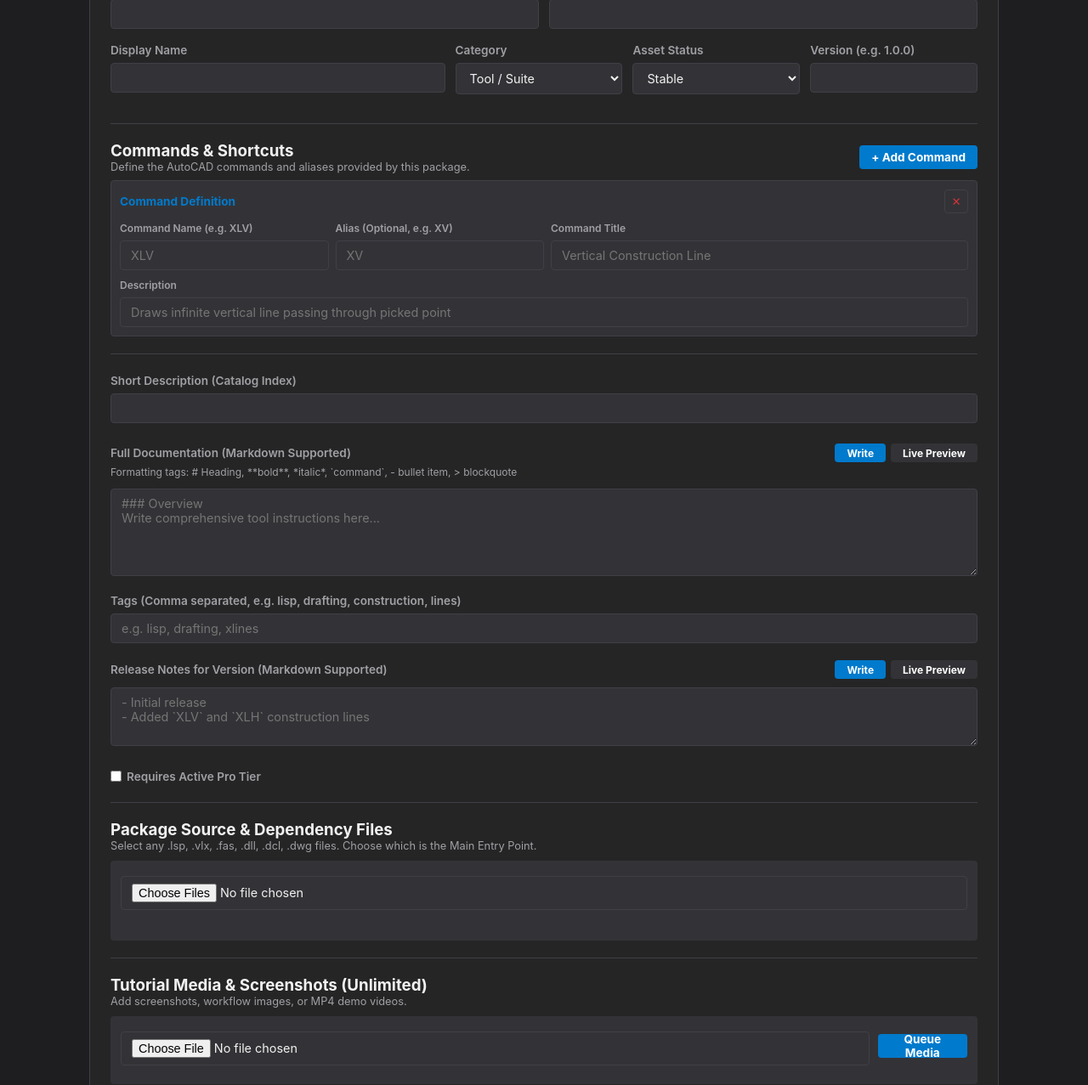
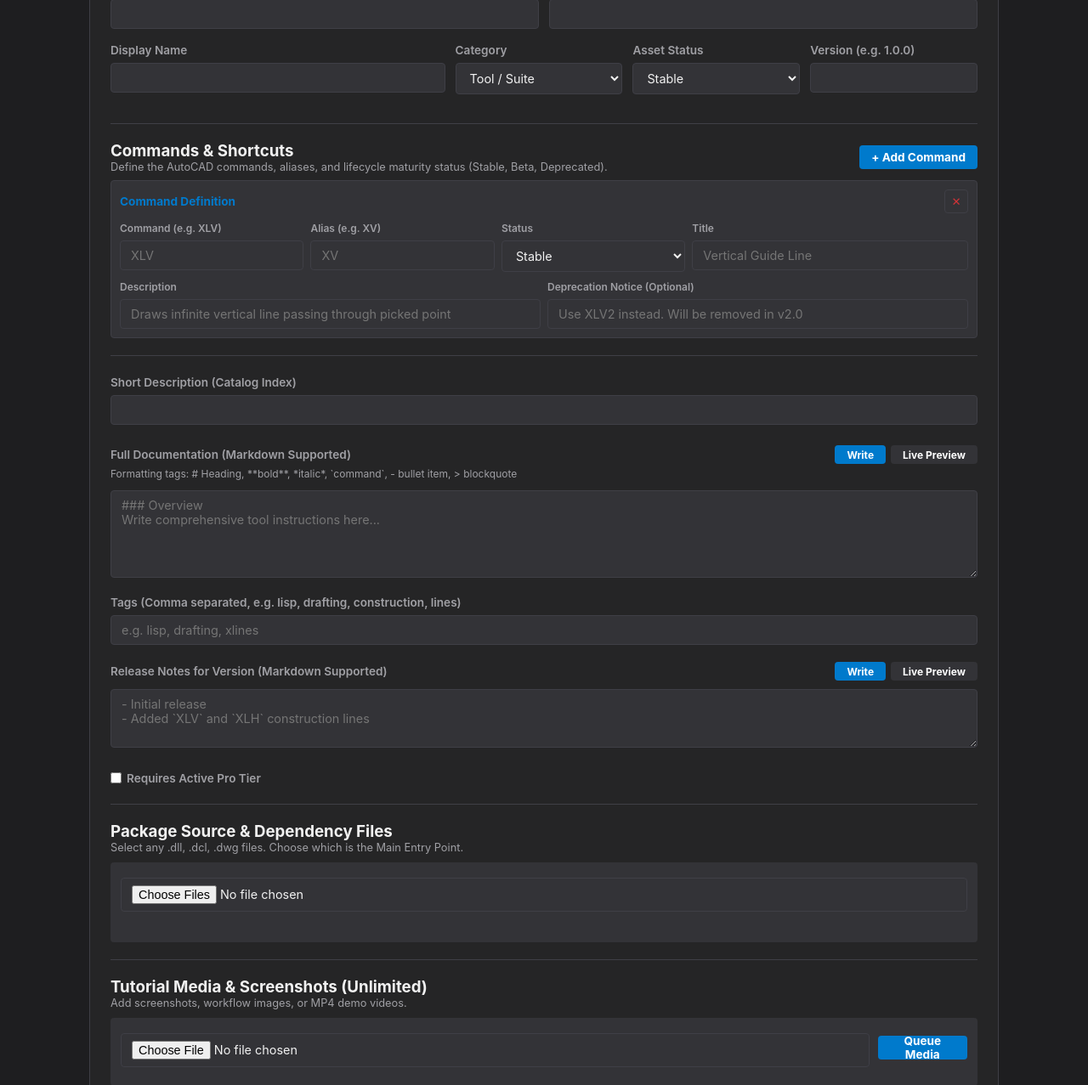
Before and after one commit to KAALK-Studio/KAALK-mainServer, a FastAPI app: template app/templates/admin/publish.html in a window 1280 px wide. Shown: the part 215-1492 px from the top of the page at 85% size. Run offline with FastAPI, Linux system fonts and the light colour scheme; the template is opened without the code that fills it, so the values that code supplies are empty.

Commit message:
Update publish.html

```diff
--- a/app/templates/admin/publish.html
+++ b/app/templates/admin/publish.html
@@ -59,7 +59,7 @@
         <div style="display: flex; justify-content: space-between; align-items: center; margin-bottom: 8px;">
             <div>
                 <h3>Commands & Shortcuts</h3>
-                <p style="color: var(--muted); font-size: 0.8rem;">Define the AutoCAD commands and aliases provided by this package.</p>
+                <p style="color: var(--muted); font-size: 0.8rem;">Define the AutoCAD commands, aliases, and lifecycle maturity status (Stable, Beta, Deprecated).</p>
             </div>
             <button type="button" class="btn" onclick="addCommandRow()">+ Add Command</button>
         </div>
@@ -113,7 +113,7 @@
         <hr style="border: 0; border-top: 1px solid var(--border); margin: 20px 0;">
 
         <h3>Package Source & Dependency Files</h3>
-        <p style="color: var(--muted); font-size: 0.8rem; margin-bottom: 10px;">Select any .lsp, .vlx, .fas, .dll, .dcl, .dwg files. Choose which is the Main Entry Point.</p>
+        <p style="color: var(--muted); font-size: 0.8rem; margin-bottom: 10px;">Select any .dll, .dcl, .dwg files. Choose which is the Main Entry Point.</p>
 
         <div style="background: var(--surface-alt); padding: 12px; border-radius: 4px; margin-bottom: 12px;">
             <input type="file" id="sourcePicker" multiple>
@@ -205,7 +205,7 @@ function toggleRelTab(mode) {
 
 const commandsContainer = document.getElementById('commandsContainer');
 
-function addCommandRow(command = '', alias = '', title = '', description = '') {
+function addCommandRow(command = '', alias = '', title = '', status = 'stable', description = '', deprecationNotice = '') {
     const row = document.createElement('div');
     row.className = 'command-row';
     row.style = 'background: var(--surface-alt); padding: 10px; border: 1px solid var(--border); border-radius: 4px;';
@@ -214,23 +214,37 @@ function addCommandRow(command = '', alias = '', title = '', description = '') {
             <span style="font-weight: bold; font-size: 0.85rem; color: var(--accent);">Command Definition</span>
             <button type="button" onclick="this.closest('.command-row').remove();" class="btn-icon" style="color: var(--danger);">✕</button>
         </div>
-        <div style="display: grid; grid-template-columns: 1fr 1fr 2fr; gap: 8px; margin-bottom: 6px;">
+        <div style="display: grid; grid-template-columns: 1fr 1fr 1fr 1.5fr; gap: 8px; margin-bottom: 6px;">
             <div>
-                <label style="font-size: 0.75rem;">Command Name (e.g. XLV)</label>
+                <label style="font-size: 0.75rem;">Command (e.g. XLV)</label>
                 <input type="text" class="cmd-name" value="${command}" placeholder="XLV" required style="margin-bottom: 0;">
             </div>
             <div>
-                <label style="font-size: 0.75rem;">Alias (Optional, e.g. XV)</label>
+                <label style="font-size: 0.75rem;">Alias (e.g. XV)</label>
                 <input type="text" class="cmd-alias" value="${alias}" placeholder="XV" style="margin-bottom: 0;">
             </div>
             <div>
-                <label style="font-size: 0.75rem;">Command Title</label>
-                <input type="text" class="cmd-title" value="${title}" placeholder="Vertical Construction Line" style="margin-bottom: 0;">
+                <label style="font-size: 0.75rem;">Status</label>
+                <select class="cmd-status" style="margin-bottom: 0;">
+                    <option value="stable" ${status === 'stable' ? 'selected' : ''}>Stable</option>
+                    <option value="beta" ${status === 'beta' ? 'selected' : ''}>Beta (Experimental)</option>
+                    <option value="deprecated" ${status === 'deprecated' ? 'selected' : ''}>Deprecated</option>
+                </select>
+            </div>
+            <div>
+                <label style="font-size: 0.75rem;">Title</label>
+                <input type="text" class="cmd-title" value="${title}" placeholder="Vertical Guide Line" style="margin-bottom: 0;">
             </div>
         </div>
-        <div>
-            <label style="font-size: 0.75rem;">Description</label>
-            <input type="text" class="cmd-desc" value="${description}" placeholder="Draws infinite vertical line passing through picked point" style="margin-bottom: 0;">
+        <div style="display: grid; grid-template-columns: 1fr 1fr; gap: 8px;">
+            <div>
+                <label style="font-size: 0.75rem;">Description</label>
+                <input type="text" class="cmd-desc" value="${description}" placeholder="Draws infinite vertical line passing through picked point" style="margin-bottom: 0;">
+            </div>
+            <div>
+                <label style="font-size: 0.75rem;">Deprecation Notice (Optional)</label>
+                <input type="text" class="cmd-dep-notice" value="${deprecationNotice}" placeholder="Use XLV2 instead. Will be removed in v2.0" style="margin-bottom: 0;">
+            </div>
         </div>
     `;
     commandsContainer.appendChild(row);
@@ -254,7 +268,7 @@ sourcePicker.addEventListener('change', () => {
 
 function renderSources() {
     sourcesQueue.innerHTML = '';
-    const executableExts = ['.lsp', '.vlx', '.fas', '.dll'];
+    const executableExts = ['.dll', '.lsp', '.vlx', '.fas'];
 
     Array.from(fileStore.files).forEach((file, index) => {
         const ext = '.' + file.name.split('.').pop().toLowerCase();
@@ -340,7 +354,7 @@ document.getElementById('publishForm').addEventListener('submit', (e) => {
         return;
     }
     if (!entryPointInput.value) {
-        alert('Please select an executable file (.lsp, .vlx, .fas, .dll) as the Main Entry Point.');
+        alert('Please select an executable file (.dll) as the Main Entry Point.');
         e.preventDefault();
         return;
     }
@@ -354,7 +368,9 @@ document.getElementById('publishForm').addEventListener('submit', (e) => {
                 command: cmdName,
                 alias: row.querySelector('.cmd-alias').value.trim(),
                 title: row.querySelector('.cmd-title').value.trim(),
-                description: row.querySelector('.cmd-desc').value.trim()
+                status: row.querySelector('.cmd-status').value,
+                description: row.querySelector('.cmd-desc').value.trim(),
+                deprecation_notice: row.querySelector('.cmd-dep-notice').value.trim()
             });
         }
     });
```
